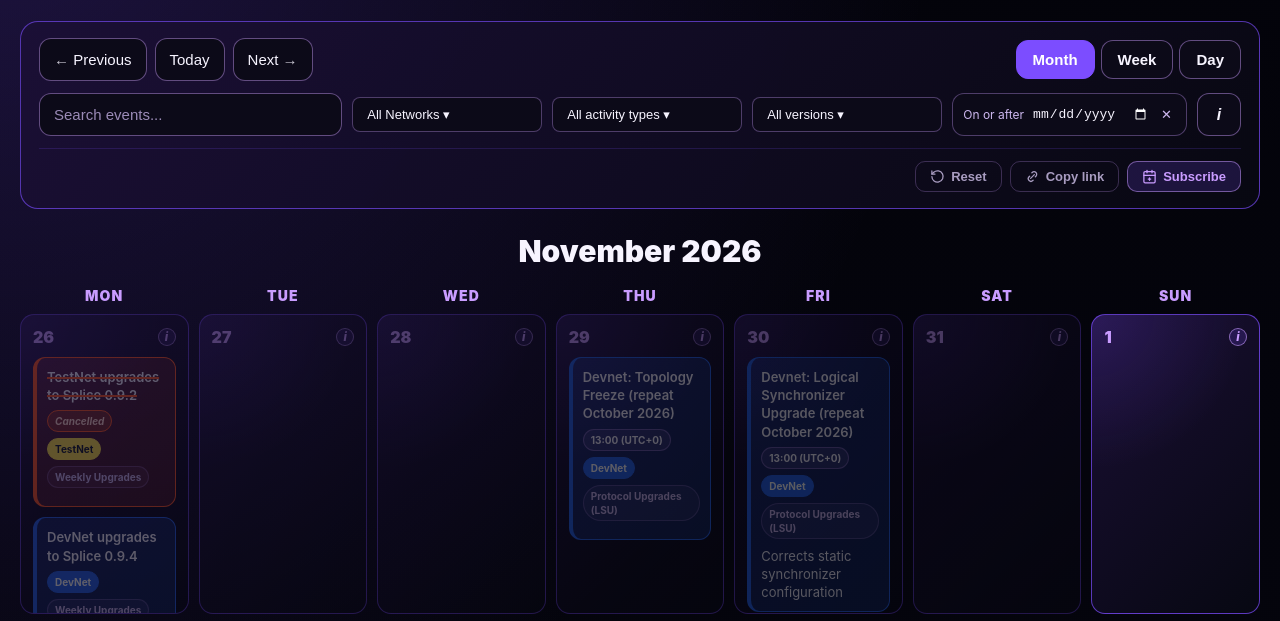
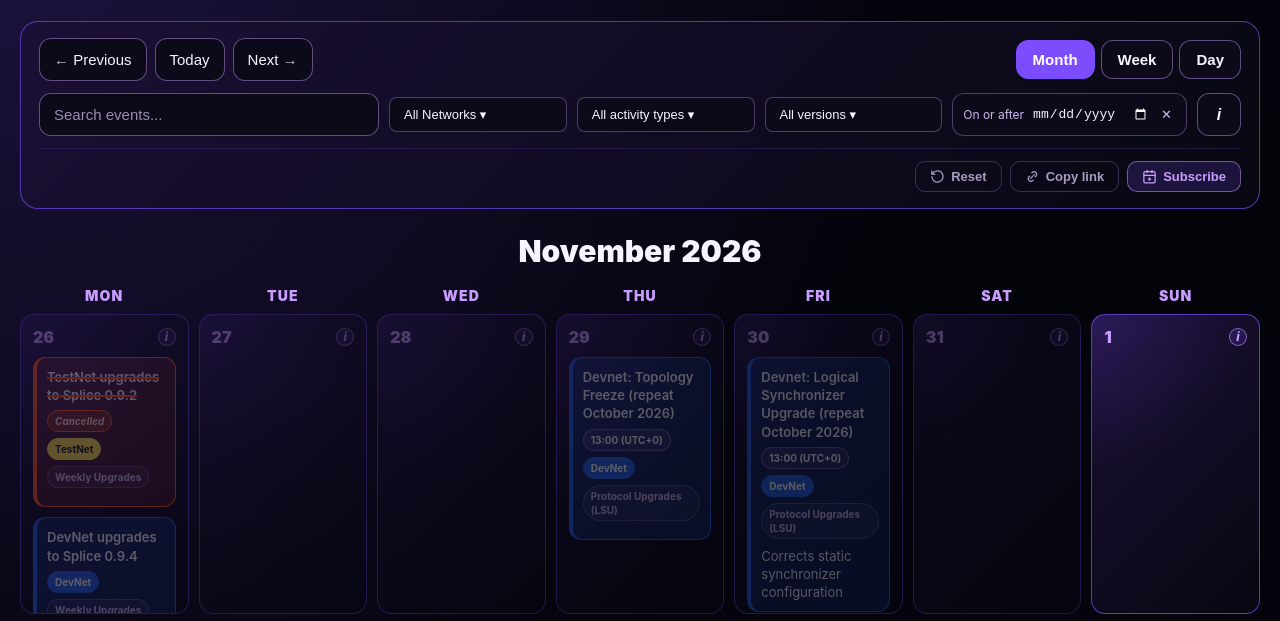
Before and after one commit to pedrodneves/sv_calendar_test_3, a plain HTML site: page index.html in a window 1280 px wide. Shown: the part 123-744 px from the top of the page. Drawn offline with Linux system fonts and the light colour scheme.

Commit message:
Fix menu width

```diff
--- a/index.html
+++ b/index.html
@@ -21,7 +21,7 @@
   </script>
 
   <!-- CSS now lives in its own file (was previously inline). -->
-  <link rel="stylesheet" href="./styles.css?v=40" />
+  <link rel="stylesheet" href="./styles.css?v=41" />
 </head>
 
 <body>
--- a/styles.css
+++ b/styles.css
@@ -350,9 +350,12 @@ h1 { margin: 0; font-size: 38px; letter-spacing: -1px; }
 .nav-group { display: flex; gap: 8px; }
 
 /* Row 2: search grows, filters sit beside it. */
-.toolbar-row-filters #search { flex: 1 1 220px; min-width: 160px; }
-.toolbar-row-filters #networkFilter { flex: 0 1 auto; min-width: 150px; }
-.toolbar-row-filters .type-filter-cell { flex: 0 1 auto; }
+/* Filter row balance (Option A): the search box is capped at a sensible
+   width, and the three multi-select filters each grow to share the rest of
+   the row equally — so one big field no longer dwarfs three small ones. */
+.toolbar-row-filters #search { flex: 0 1 340px; min-width: 200px; }
+.toolbar-row-filters .ms-filter { flex: 1 1 0; min-width: 150px; }
+.toolbar-row-filters .ms-filter .ms-btn { width: 100%; }
 
 /* Row 3: utility actions, right-aligned, with a divider above. */
 .toolbar-row-actions {
```
